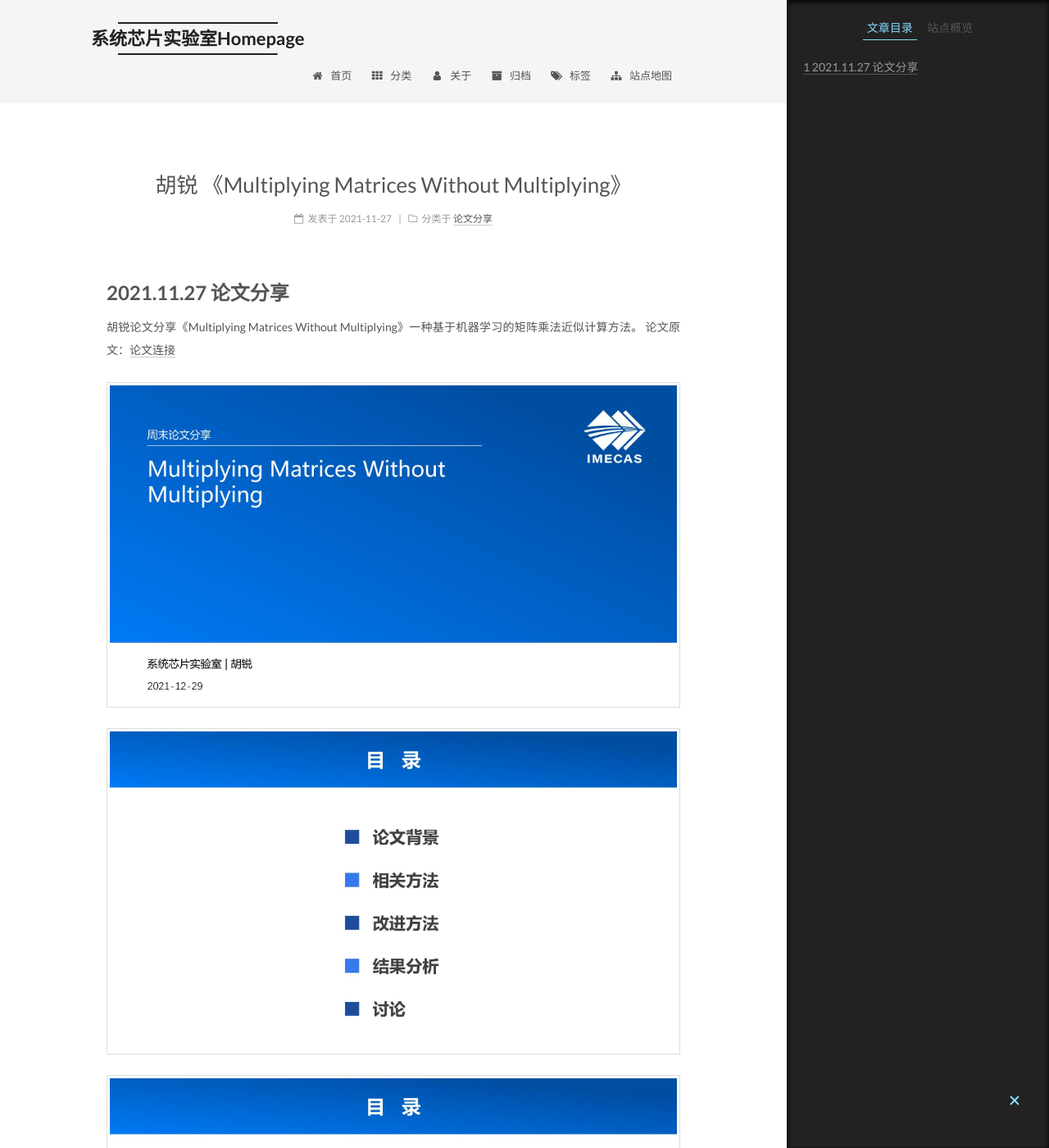
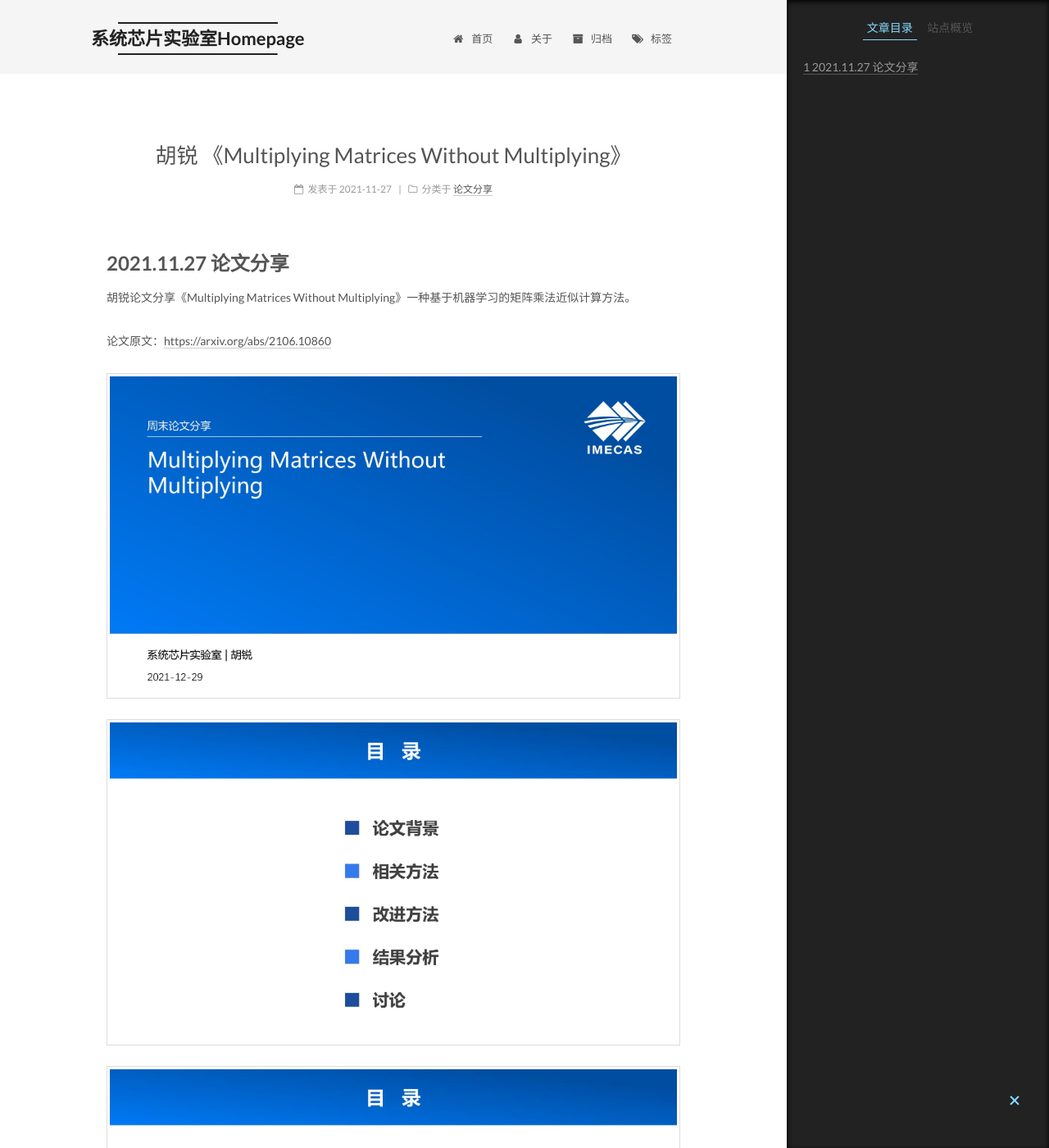
Before and after one commit to XTXPLAB/XTXPLAB.github.io, a Jekyll site: the page built from _posts/2021-11-27-hurui-share1.md, in a window 1280 px wide and 1400 px high. Shown: the whole window at 82% size. Built offline with Jekyll 4.4.1, drawn with Linux system fonts in a browser that asks for light colours.

```diff
--- a/_config.yml
+++ b/_config.yml
@@ -118,11 +118,11 @@ index_with_subtitle: false
 # When running the site in a subdirectory (e.g. domain.tld/blog), remove the leading slash (/archives -> archives)
 menu:
   home: /
-  categories: /categories/
+  # categories: /categories/
   about: /about/
   archives: /archives/
   tags: /tags/
-  sitemap: /sitemap.xml
+  # sitemap: /sitemap.xml
   #commonweal: /404.html
 
 
--- a/_posts/2021-11-27-hurui-share1.md
+++ b/_posts/2021-11-27-hurui-share1.md
@@ -10,7 +10,8 @@ tags:
 
 # 2021.11.27 论文分享
 胡锐论文分享《Multiplying Matrices Without Multiplying》一种基于机器学习的矩阵乘法近似计算方法。
-论文原文：[论文连接](https://arxiv.org/abs/2106.10860)
+
+论文原文：[https://arxiv.org/abs/2106.10860](https://arxiv.org/abs/2106.10860)
 
 ![论文分享maddness](https://raw.githubusercontent.com/XTXPLAB/XTXPLAB.github.io/main/imgs/%E8%AE%BA%E6%96%87%E5%88%86%E4%BA%ABmaddness.jpg)
 
```
Also changed, not shown: _posts/2021-12-18-fuwen-share1.md (+2 -0 lines).
